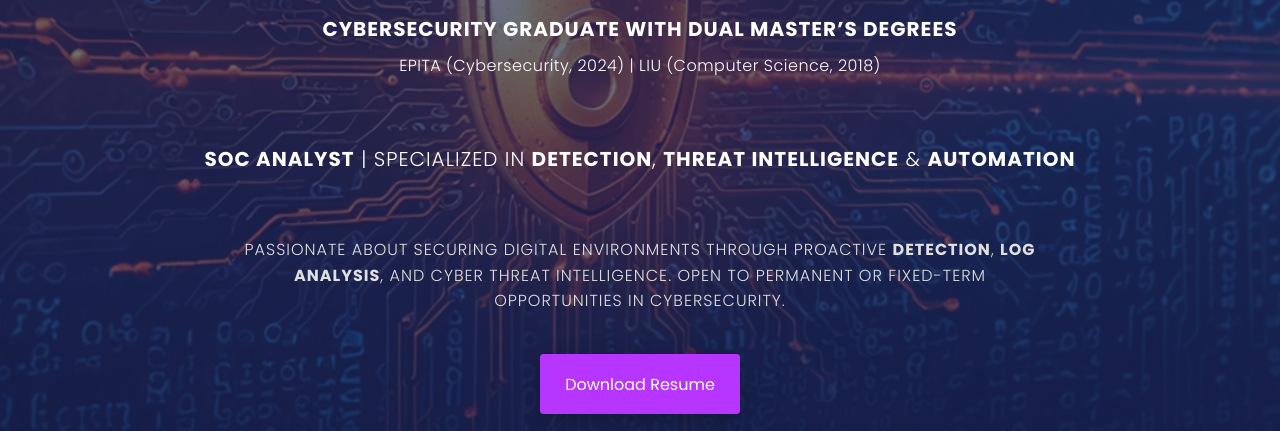
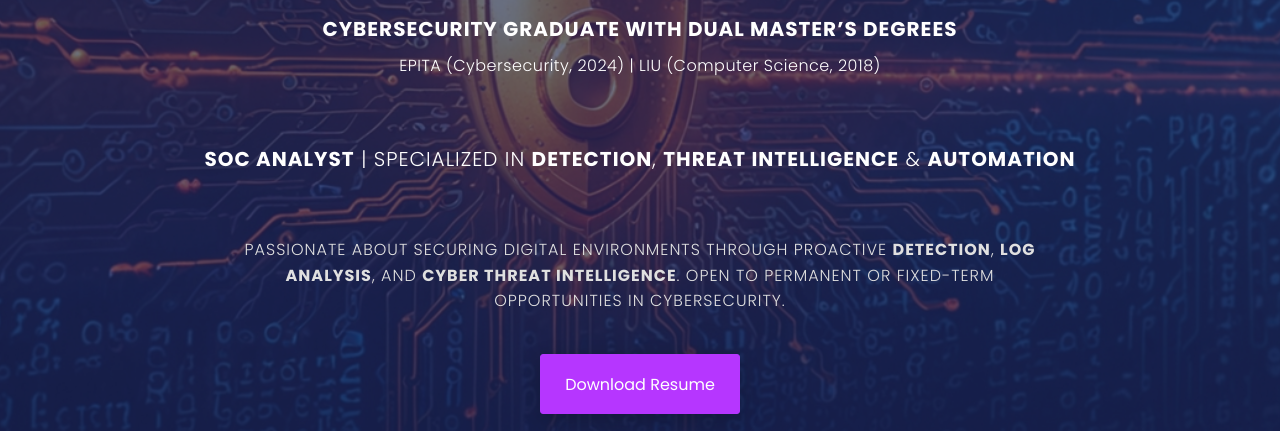
Before and after one commit to inaamk/portfolio, a plain HTML site: page index.html in a window 1280 px wide. Shown: the part 369-800 px from the top of the page. Drawn offline with nearby package versions, Linux system fonts and the light colour scheme.

Commit message:
Update index.html

```diff
--- a/index.html
+++ b/index.html
@@ -113,7 +113,7 @@
 				  <p><strong>SOC Analyst</strong> | Specialized in <strong>Detection</strong>, <strong>Threat Intelligence</strong> & <strong>Automation</strong></p>
 
 				  <!-- Mission Statement -->
-				  <p class="mission-text">Passionate about securing digital environments through proactive <strong>detection</strong>, <strong>log analysis</strong>, and cyber threat intelligence. Open to permanent or fixed-term opportunities in cybersecurity.</p>
+				  <p class="mission-text">Passionate about securing digital environments through proactive <strong>detection</strong>, <strong>log analysis</strong>, and <strong>cyber threat intelligence</strong>. Open to permanent or fixed-term opportunities in cybersecurity.</p>
 
 				  <a href="assets/download/Inaam-Kabbara-Cybersecurity-Analyst-Seeking-Permanent-or-Fixed-Term-Contract-eng.pdf" download>Download Resume</a>
 				</div><!--/.header-text-->
```
